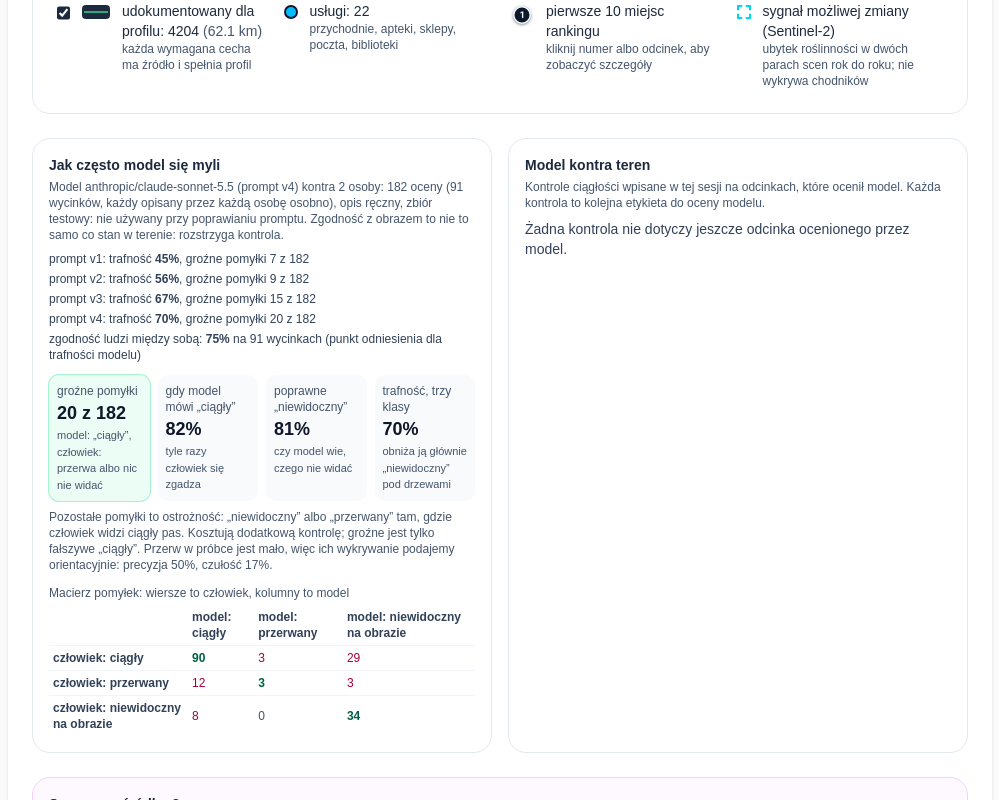
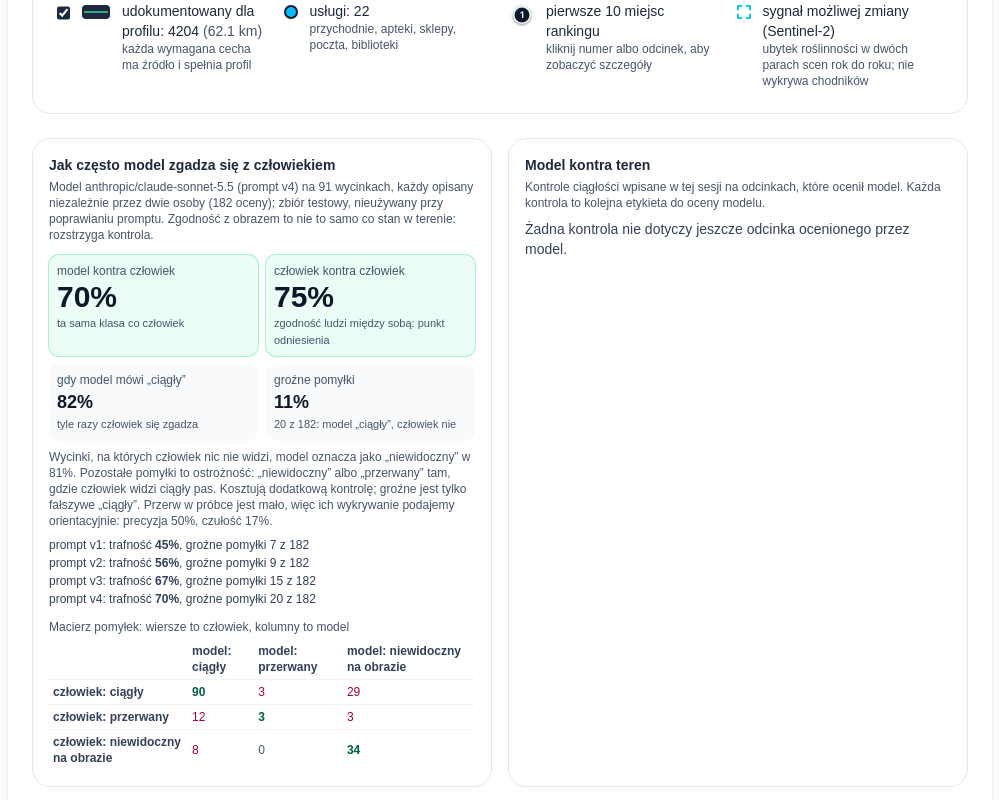
Before and after one commit to knmlprz/aglosat6767, a Next.js app: page /app/planista in a window 1280 px wide. Shown: the part 1720-2520 px from the top of the page, without its empty margins (280-1279 px from the left). Built offline with nearby package versions, Linux system fonts and the light colour scheme; a web font is replaced by a local one.

Commit message:
Karta planisty: najpierw zgodność model-człowiek i człowiek-człowiek
Tytuł „Jak często model zgadza się z człowiekiem”; kafle 2x2: 70% i 75%
wyróżnione, potem „ciągły” 82% i groźne pomyłki 11%; wersje promptu i macierz niżej.

```diff
--- a/components/aglosat/ocena-modelu.tsx
+++ b/components/aglosat/ocena-modelu.tsx
@@ -18,59 +18,59 @@ export function OcenaModeluKarta({
   return (
     <section aria-labelledby="ocena-modelu-tytul" className="rounded-2xl border border-slate-200 bg-white p-4">
       <h3 id="ocena-modelu-tytul" className="text-sm font-bold text-slate-800">
-        Jak często model się myli
+        Jak często model zgadza się z człowiekiem
       </h3>
       <p className="mt-1 text-xs text-slate-600">
         Model {ocena.model}
         {ocena.wersjaPromptu ? ` (prompt v${ocena.wersjaPromptu})` : ""}{" "}
         {ocena.osoby && ocena.osoby > 1
-          ? `kontra ${ocena.osoby} osoby: ${ocena.n} ${odmiana(ocena.n, ["ocena", "oceny", "ocen"])} (${Math.round(ocena.n / ocena.osoby)} wycinków, każdy opisany przez każdą osobę osobno)`
+          ? `na ${Math.round(ocena.n / ocena.osoby)} wycinkach, każdy opisany niezależnie przez ${ocena.osoby === 2 ? "dwie osoby" : `${ocena.osoby} osoby`} (${ocena.n} ${odmiana(ocena.n, ["ocena", "oceny", "ocen"])})`
           : `kontra człowiek na ${ocena.n} ${ocena.n === 1 ? "wycinku" : "wycinkach"}`}
-        {naZywo ? " (liczone na żywo z bieżących etykiet)" : ", opis ręczny"}
-        {ocena.zbior === "testowy" ? ", zbiór testowy: nie używany przy poprawianiu promptu" : ""}. Zgodność z obrazem to nie to samo co stan w
-        terenie: rozstrzyga kontrola.
+        {naZywo ? ", liczone na żywo z bieżących etykiet" : ""}
+        {ocena.zbior === "testowy" ? "; zbiór testowy, nieużywany przy poprawianiu promptu" : ""}. Zgodność z obrazem to nie to samo
+        co stan w terenie: rozstrzyga kontrola.
       </p>
-      {(porownanie.length > 1 || !!ocena.zgodnoscLudzi?.n) && (
-        <ul className="mt-2 flex flex-wrap gap-x-4 gap-y-1 text-xs text-slate-700">
-          {porownanie.length > 1 &&
-            porownanie.filter((p) => p.zbior === ocena.zbior).map((p) => (
-              <li key={p.wersjaPromptu}>
-                prompt v{p.wersjaPromptu}: trafność <strong>{procent(p.trafnosc)}</strong>
-                {p.grozne !== undefined && `, groźne pomyłki ${p.grozne} z ${p.n}`}
-              </li>
-            ))}
-          {ocena.zgodnoscLudzi && ocena.zgodnoscLudzi.n > 0 && (
-            <li>
-              zgodność ludzi między sobą: <strong>{procent(ocena.zgodnoscLudzi.zgodnosc)}</strong> na {ocena.zgodnoscLudzi.n} wycinkach
-              (punkt odniesienia dla trafności modelu)
-            </li>
-          )}
-        </ul>
-      )}
       {ocena.n === 0 ? (
         <p className="mt-2 text-sm text-slate-700">Brak wycinków opisanych przez człowieka.</p>
       ) : (
         <>
-          <dl className="mt-3 grid grid-cols-2 gap-2 sm:grid-cols-4">
-            {ocena.grozne !== undefined && (
+          <dl className="mt-3 grid grid-cols-2 gap-2">
+            <Liczba nazwa="model kontra człowiek" wartosc={procent(ocena.trafnosc)} opis="ta sama klasa co człowiek" wyroznij />
+            {ocena.zgodnoscLudzi && ocena.zgodnoscLudzi.n > 0 && (
               <Liczba
-                nazwa="groźne pomyłki"
-                wartosc={`${ocena.grozne} z ${ocena.n}`}
-                opis="model: „ciągły”, człowiek: przerwa albo nic nie widać"
+                nazwa="człowiek kontra człowiek"
+                wartosc={procent(ocena.zgodnoscLudzi.zgodnosc)}
+                opis="zgodność ludzi między sobą: punkt odniesienia"
                 wyroznij
               />
             )}
             {ocena.precyzjaCiagly !== undefined && (
               <Liczba nazwa="gdy model mówi „ciągły”" wartosc={procent(ocena.precyzjaCiagly)} opis="tyle razy człowiek się zgadza" />
             )}
-            <Liczba nazwa="poprawne „niewidoczny”" wartosc={procent(ocena.poprawneNiewidoczny)} opis="czy model wie, czego nie widać" />
-            <Liczba nazwa="trafność, trzy klasy" wartosc={procent(ocena.trafnosc)} opis="obniża ją głównie „niewidoczny” pod drzewami" />
+            {ocena.grozne !== undefined && ocena.n > 0 && (
+              <Liczba
+                nazwa="groźne pomyłki"
+                wartosc={procent(ocena.grozne / ocena.n)}
+                opis={`${ocena.grozne} z ${ocena.n}: model „ciągły”, człowiek nie`}
+              />
+            )}
           </dl>
           <p className="mt-2 text-xs text-slate-600">
+            Wycinki, na których człowiek nic nie widzi, model oznacza jako „niewidoczny” w {procent(ocena.poprawneNiewidoczny)}.
             Pozostałe pomyłki to ostrożność: „niewidoczny” albo „przerwany” tam, gdzie człowiek widzi ciągły pas. Kosztują
             dodatkową kontrolę; groźne jest tylko fałszywe „ciągły”. Przerw w próbce jest mało, więc ich wykrywanie podajemy orientacyjnie:
             precyzja {procent(ocena.precyzjaPrzerwany)}, czułość {procent(ocena.czuloscPrzerwany)}.
           </p>
+          {porownanie.length > 1 && (
+            <ul className="mt-2 flex flex-col gap-0.5 text-xs text-slate-700" aria-label="Kolejne wersje promptu na tej samej próbce">
+              {porownanie.filter((p) => p.zbior === ocena.zbior).map((p) => (
+                  <li key={p.wersjaPromptu}>
+                    prompt v{p.wersjaPromptu}: trafność <strong>{procent(p.trafnosc)}</strong>
+                    {p.grozne !== undefined && `, groźne pomyłki ${p.grozne} z ${p.n}`}
+                  </li>
+                ))}
+            </ul>
+          )}
           <table className="mt-3 w-full text-left text-xs">
             <caption className="mb-1 text-left text-xs text-slate-600">Macierz pomyłek: wiersze to człowiek, kolumny to model</caption>
             <thead>
@@ -108,7 +108,7 @@ function Liczba({ nazwa, wartosc, opis, wyroznij }: { nazwa: string; wartosc: st
   return (
     <div className={`rounded-lg p-2 ${wyroznij ? "bg-emerald-50 ring-1 ring-emerald-200" : "bg-slate-50"}`}>
       <dt className="text-xs text-slate-600">{nazwa}</dt>
-      <dd className="text-lg font-black text-slate-900">{wartosc}</dd>
+      <dd className={`font-black text-slate-900 ${wyroznij ? "text-3xl" : "text-lg"}`}>{wartosc}</dd>
       {opis && <dd className="text-[11px] text-slate-600">{opis}</dd>}
     </div>
   );
```
